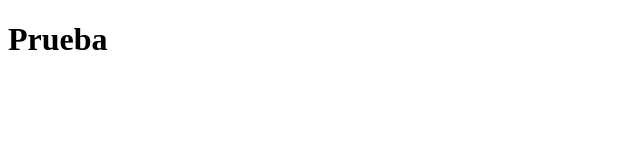
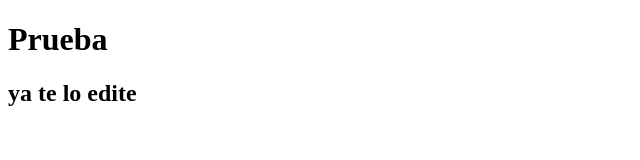
Before and after one commit to Yoali96/prueba, a plain HTML site: page otro.html in a window 1280 px wide. Shown: the whole page, without its empty margins (0-640 px from the left). Drawn offline with Linux system fonts and the light colour scheme.

Commit message:
"se agrego una linea de codigo"

```diff
--- a/otro.html
+++ b/otro.html
@@ -8,5 +8,6 @@
 </head>
 <body>
     <h1>Prueba</h1>
+    <h2>ya te lo edite</h2>
 </body>
 </html>
```
